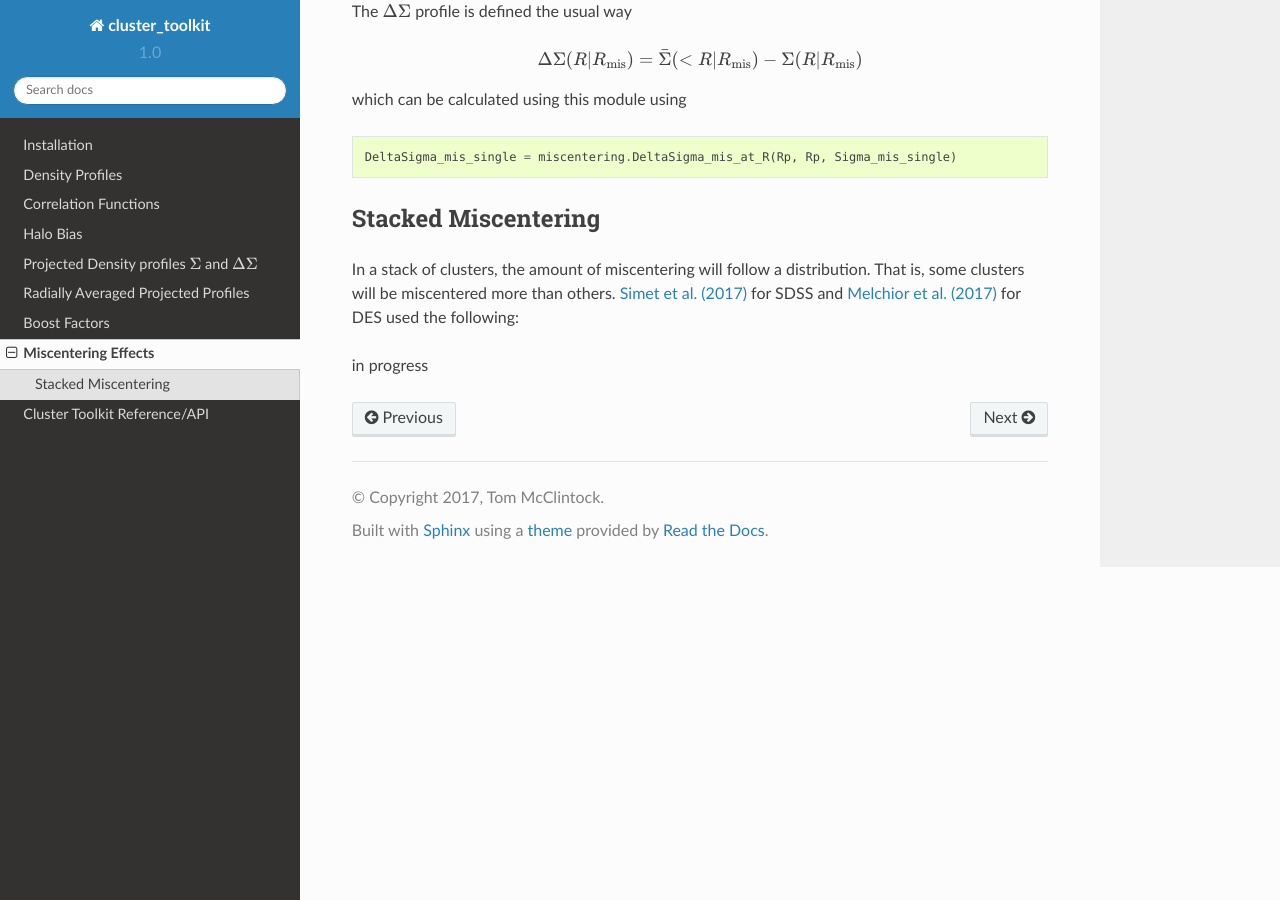
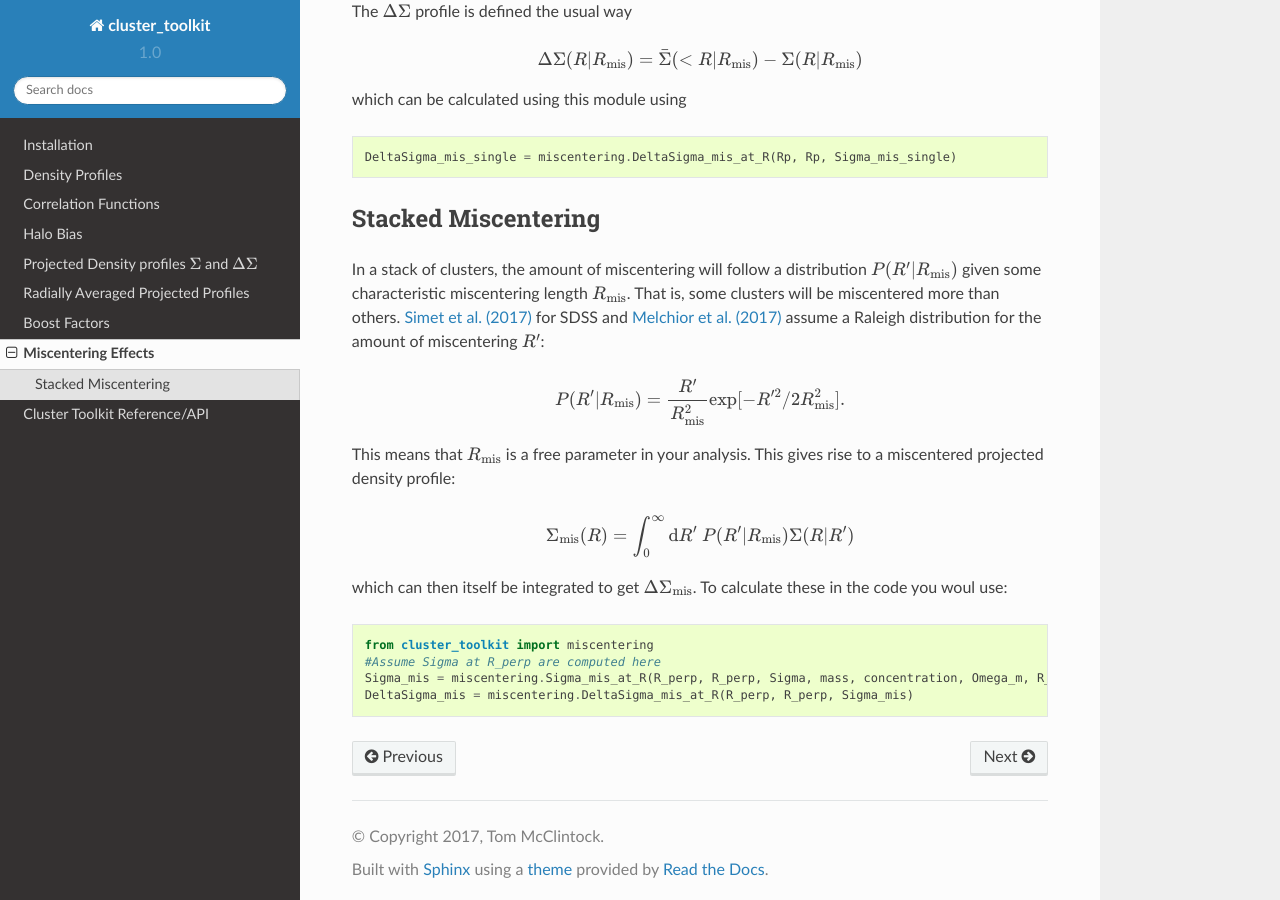
Before and after one commit to tmcclintock/cluster_toolkit, a Sphinx documentation site: the page built from docs/source/miscentering.rst, in a window 1280 px wide and 900 px high, scrolled down 754 px. Built offline with Sphinx 7.4.7 and the Read the Docs theme 2.0.0, drawn with Linux system fonts in a browser that asks for light colours.

Commit message:
Finished Miscentering documentation.

```diff
--- a/docs/source/miscentering.rst
+++ b/docs/source/miscentering.rst
@@ -39,6 +39,23 @@ which can be calculated using this module using
 Stacked Miscentering
 ==============================
 
-In a stack of clusters, the amount of miscentering will follow a distribution. That is, some clusters will be miscentered more than others. `Simet et al. (2017) <https://arxiv.org/abs/1603.06953>`_ for SDSS and `Melchior et al. (2017) <https://arxiv.org/abs/1610.06890>`_ for DES used the following:
+In a stack of clusters, the amount of miscentering will follow a distribution :math:`P(R'|R_{\rm mis})` given some characteristic miscentering length :math:`R_{\rm mis}`. That is, some clusters will be miscentered more than others. `Simet et al. (2017) <https://arxiv.org/abs/1603.06953>`_ for SDSS and `Melchior et al. (2017) <https://arxiv.org/abs/1610.06890>`_ assume a Raleigh distribution for the amount of miscentering :math:`R'`:
 
-in progress
+.. math::
+
+   P(R'|R_{\rm mis}) = \frac{R'}{R^2_{\rm mis}}\exp[-R'^2/2R_{\rm mis}^2].
+
+This means that :math:`R_{\rm mis}` is a free parameter in your analysis. This gives rise to a miscentered projected density profile:
+
+.. math::
+
+   \Sigma_{\rm mis}(R) = \int_0^\infty{\rm d}R'\ P(R'|R_{\rm mis})\Sigma(R|R')
+
+which can then itself be integrated to get :math:`\Delta\Sigma_{\rm mis}`. To calculate these in the code you woul use:
+
+.. code::
+
+   from cluster_toolkit import miscentering
+   #Assume Sigma at R_perp are computed here
+   Sigma_mis = miscentering.Sigma_mis_at_R(R_perp, R_perp, Sigma, mass, concentration, Omega_m, R_mis)
+   DeltaSigma_mis = miscentering.DeltaSigma_mis_at_R(R_perp, R_perp, Sigma_mis)
```
